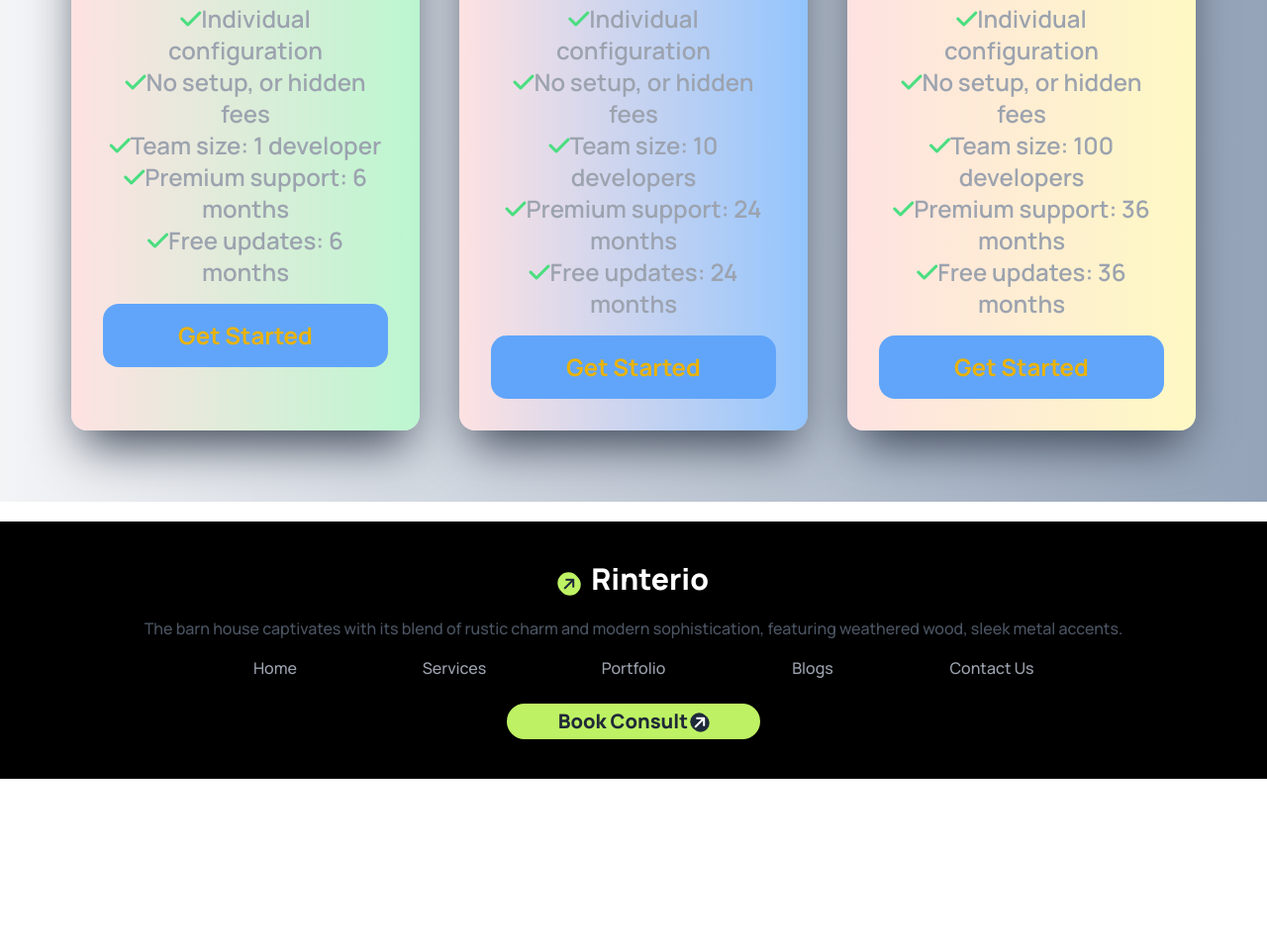
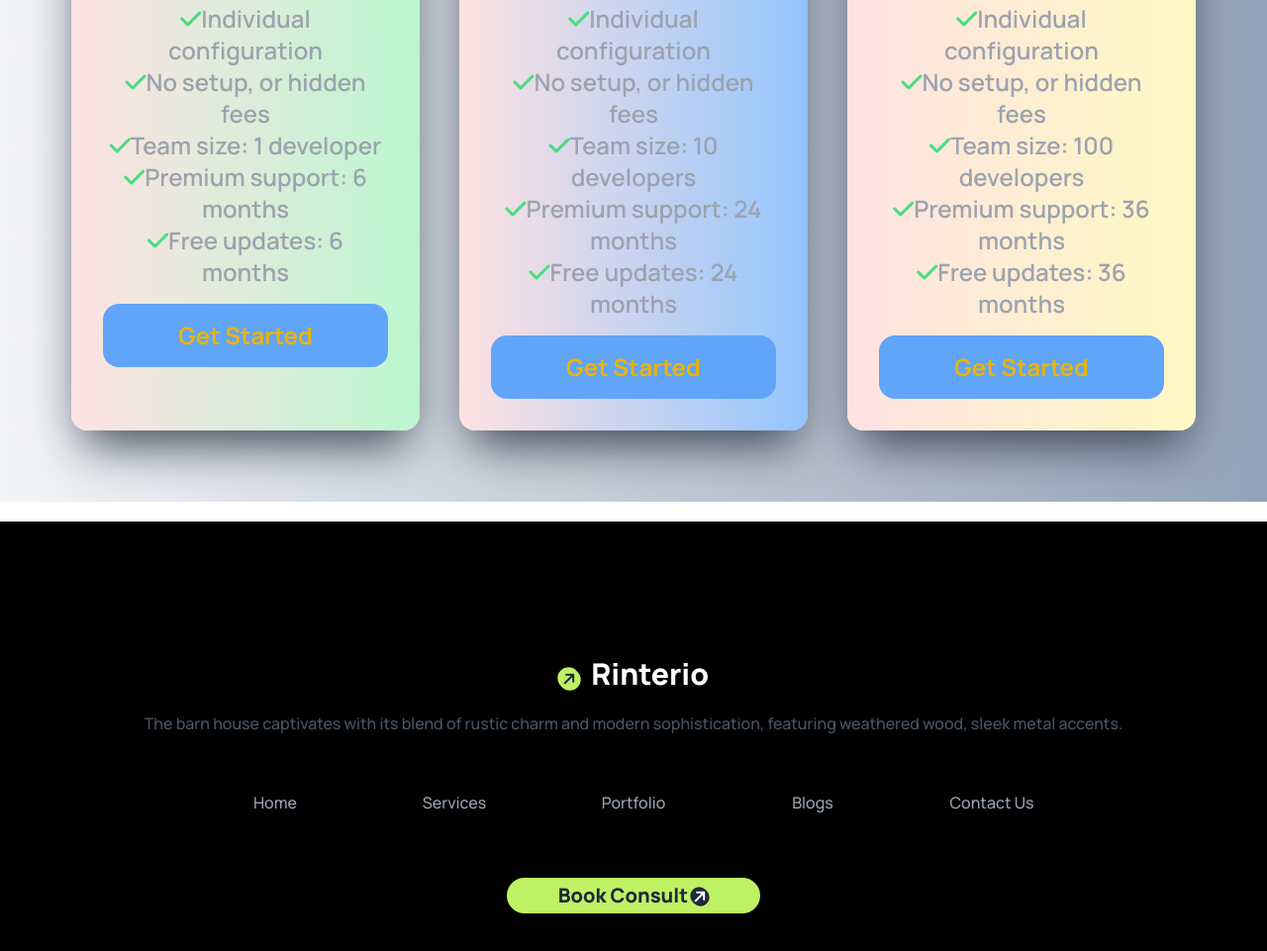
Before and after one commit to Prangon999/my-assignment, a plain HTML site: page index.html in a window 1280 px wide. Shown: the part 4262-5223 px from the top of the page at 99% size. Before the commit the page ends 5049 px from the top, so only its background shows below. Drawn offline with nearby package versions, Linux system fonts and the light colour scheme.

Commit message:
added some new part

```diff
--- a/index.html
+++ b/index.html
@@ -322,10 +322,10 @@
        </section>
              </main>
                 <!-- footer section  -->
-                <footer class="bg-black">
-                  <div class="max-w-screen-xl mx-auto flex flex-col items-center py-10 ">
+                <footer class="bg-black py-24">
+                  <div class="max-w-screen-xl mx-auto flex flex-col items-center py-10  ">
                     <!-- heading section  -->
-              <div class=" mb-4 ">
+              <div class=" mb-8 ">
               <div class="items-center text-center ">
                   <i class="fa-solid fa-arrow-right bg-lime-300 rounded-full p-1 -rotate-45"></i>
                         <a class="text-white text-3xl pl-2  font-extrabold">Rinterio</a>
@@ -333,7 +333,7 @@
                       <p class="text-gray-600 text-base font-medium mt-5 text-center">The barn house captivates with its blend of rustic charm and modern sophistication, featuring weathered wood, sleek metal accents.</p>
                               </div >
                     <!-- link section  -->
-         <div class="grid grid-cols-1 md:grid-cols-5 gap-2 lg:gap-24">
+         <div class="grid grid-cols-1 mb-6 mt-6 md:grid-cols-5 gap-4 lg:gap-24">
             <div class="text-gray-400 font-medium text-base text-center"><a href="">Home</a></div>
                           <div  class="text-gray-400 font-medium text-base text-center"><a href="">Services</a></div>
                            <div  class="text-gray-400 font-medium text-base text-center"><a href="">Portfolio</a></div>
@@ -341,7 +341,7 @@
                              <div  class="text-gray-400 font-medium text-base text-center"><a href="">Contact Us</a></div>
          </div>
       <!-- button  -->
-    <div class=" text-center mt-6 w-full md:w-1/5">
+    <div class=" text-center mt-10 w-full md:w-1/5">
       <button class="bg-lime-300 p-1 rounded-3xl w-full "> <a class="font-extrabold text-xl ">Book Consult</a>
       <i class="fa-solid fa-arrow-right bg-slate-800 text-white rounded-full  -rotate-45 p-[2px]"></i>
              </button>
```
